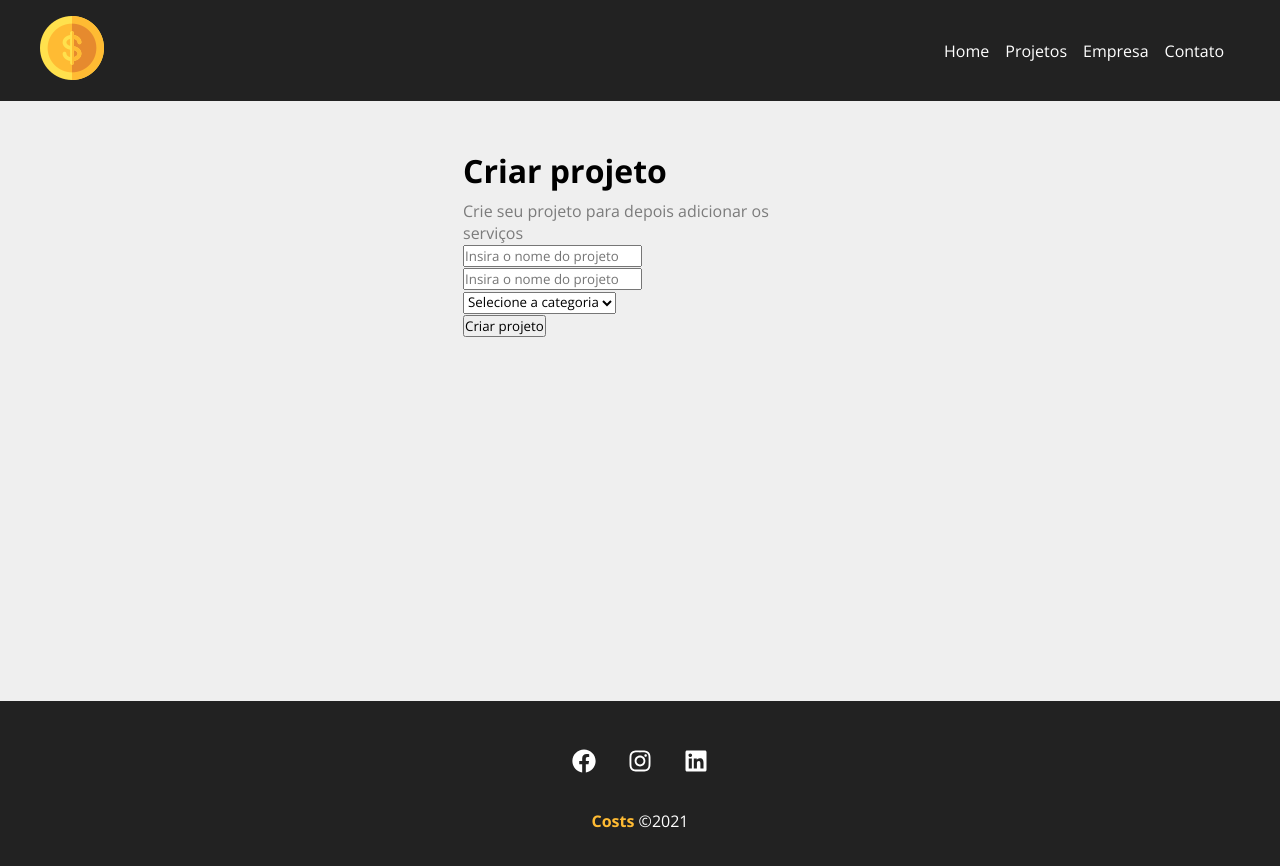
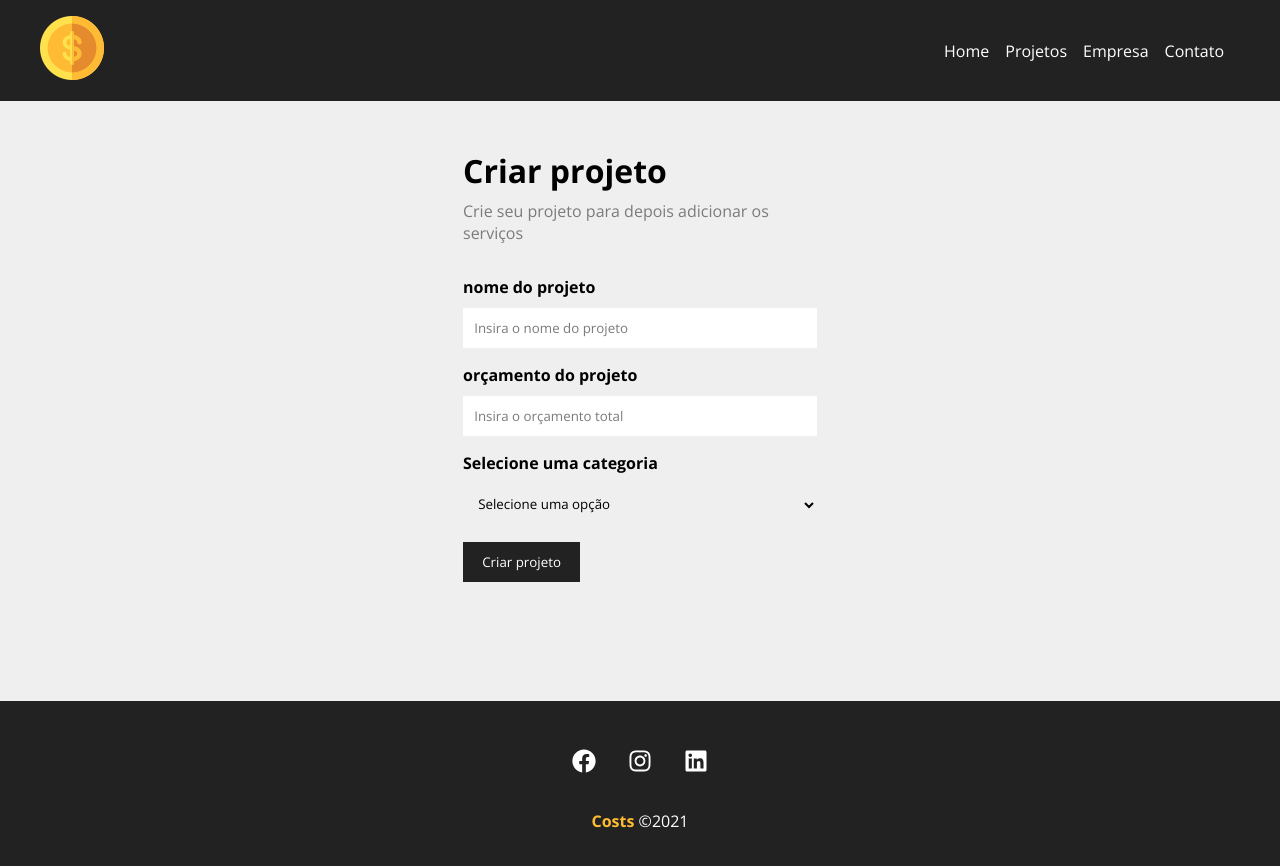
Before and after one commit to rafael-a-s/gerenciador-de-projetos-reactjs, a React (Create React App) app: page /newproject in a window 1280 px wide. Shown: the top 866 px of the page. Built offline with nearby package versions, Linux system fonts and the light colour scheme; data requests are answered from the project's data file.

Commit message:
Adicionado o banco de dados, na file db.json, API rest: componentes do formulario criados.

```diff
--- /dev/null
+++ b/db.json
@@ -0,0 +1,21 @@
+{
+  "projects": [],
+  "categories":[
+    {
+      "id":1,
+      "name":"Infra"
+    },
+    {
+      "id":2,
+      "name":"Desenvolvimento"
+    },
+    {
+      "id":3,
+      "name":"Desing"
+    },
+    {
+      "id":4,
+      "name":"Planejamento"
+    }
+  ]
+}
--- a/package.json
+++ b/package.json
@@ -17,6 +17,7 @@
   },
   "scripts": {
     "start": "react-scripts start",
+    "backend": "json-server --watch db.json --port 5000",
     "build": "react-scripts build",
     "test": "react-scripts test",
     "eject": "react-scripts eject"
--- a/src/components/pages/NewProject.jsx
+++ b/src/components/pages/NewProject.jsx
@@ -5,7 +5,7 @@
     <div className={styles.newproject_container}>
       <h1 >Criar projeto</h1>
       <p>Crie seu projeto para depois adicionar os serviços</p>
-      <ProjectForm/>
+      <ProjectForm btnText='Criar projeto'/>
 
     </div>
   )
--- a/src/components/project/ProjectForm.jsx
+++ b/src/components/project/ProjectForm.jsx
@@ -1,20 +1,34 @@
-function ProjectForm(){
+import { useEffect, useState } from 'react'
+
+import Input from '../../form/Input'
+import Select from '../../form/Select'
+import SubmitButton from '../../form/SubmitButton'
+import styles from './ProjectForm.module.css'
+
+function ProjectForm({btnText}){
+  const [categories, setCategories] = useState([])
+  useEffect(() => {
+    fetch('http://localhost:5000/categories',{
+  method: "GET",
+  headers:{
+    'content-type':'application/json'
+  }
+  })
+  .then((resp) => resp.json())
+  .then((data) => {
+    setCategories(data)
+  })
+  .catch((err) => console.log(err))
+  }, [])
+
   return (
-    <form >
-      <div>
-      <input type="text"  placeholder="Insira o nome do projeto"/>
-      </div>
-     <div>
-       <input type="number"  placeholder="Insira o nome do projeto"/>
-     </div>
-      <div>
-      <select name="category_id" >
-        <option disabled selected>Selecione a categoria</option>
-      </select>
-      </div>
-     <div>
-       <input type="submit"  value='Criar projeto'/>
-       </div>
+
+    <form  className={styles.form}>
+      <Input type='text' text='nome do projeto' name='name' placeholder='Insira o nome do projeto' />
+
+      <Input type='number' text='orçamento do projeto' name='budget' placeholder='Insira o orçamento total' />
+      <Select name='category_id' text='Selecione uma categoria' options={categories}/>
+     <SubmitButton text={btnText}/>
     </form>
   )
 }
--- /dev/null
+++ b/src/components/project/ProjectForm.module.css
@@ -0,0 +1,4 @@
+.form{
+  width: 100%;
+  margin: 2rem 0;
+}
--- /dev/null
+++ b/src/form/Input.jsx
@@ -0,0 +1,17 @@
+import styles from './Input.module.css'
+
+function Input({type,text, name, placeholder, handleOnChange, value}){
+  return(
+    <div className={styles.form_control}>
+      <label htmlFor={name}>{text}</label>
+        <input type="text"
+        type={type}
+        name={name}
+        id={name}
+        placeholder={placeholder}
+        onChange={handleOnChange}
+        value={value} />
+      </div>
+  )
+}
+export default Input
--- /dev/null
+++ b/src/form/Input.module.css
@@ -0,0 +1,18 @@
+.form_control {
+  display:  flex;
+  flex-direction: column;
+  margin-bottom: 1rem;
+}
+.form_control label{
+  margin-bottom: 0.6rem;
+  font-weight: bold;
+}
+.form_control input{
+  padding: 0.7rem ;
+  border-radius: 0;
+  border: none;
+}
+
+.form_control input::placeholder{
+  color: #7b7b7b;
+}
--- /dev/null
+++ b/src/form/Select.jsx
@@ -0,0 +1,16 @@
+import styles from './Select.module.css'
+
+function Select({text, name, options, handleOnChange, value}){
+  return(
+    <div className={styles.form_control}>
+      <label htmlFor={name}>{text}</label>
+      <select name={name} id={name}>
+        <option >Selecione uma opção</option>
+       {options.map((option) =>(
+         <option value={option.id} key={option.id}>{option.name}</option>
+       ))}
+      </select>
+    </div>
+  )
+}
+export default Select
--- /dev/null
+++ b/src/form/Select.module.css
@@ -0,0 +1,14 @@
+.form_control {
+  display:  flex;
+  flex-direction: column;
+  margin-bottom: 1rem;
+}
+.form_control label{
+  margin-bottom: 0.6rem;
+  font-weight: bold;
+}
+.form_control select{
+  padding: 0.7rem ;
+  border-radius: 0;
+  border: none;
+}
--- /dev/null
+++ b/src/form/SubmitButton.jsx
@@ -0,0 +1,10 @@
+import styles from './SubmitButton.module.css'
+
+function SubmitButton({text}){
+  return(
+    <div>
+      <button className={styles.btn} >{text}</button>
+    </div>
+  )
+}
+export default SubmitButton
--- /dev/null
+++ b/src/form/SubmitButton.module.css
@@ -0,0 +1,13 @@
+.btn{
+  background-color: #222;
+  color: #fff;
+  text-decoration: none;
+  padding: 0.7rem 1.2rem;
+  transition: 0.5s;
+  cursor: pointer;
+  border: none;
+}
+
+.btn:hover{
+  color: #ffbb33;
+}
```
